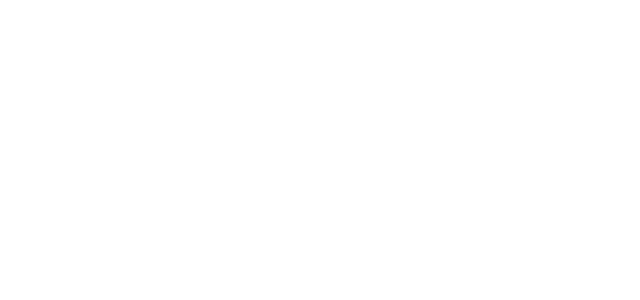
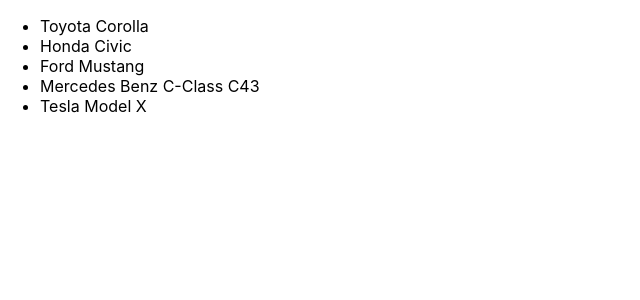
Before and after one commit to MikeBendorf11/ReactPros, a React (Create React App) app: page / in a window 1280 px wide. Shown: the top 300 px of the page, without its empty margins (0-640 px from the left). Built offline with nearby package versions, Linux system fonts and the light colour scheme.

Commit message:
arr.map returns list of <li> items

```diff
--- a/src/index.js
+++ b/src/index.js
@@ -6,13 +6,18 @@
 import car from './cars';
 
 function CarList(props){
-  const list = props.car;
-  const aList = (
-    list.forEach(l =>
-      <li key={l.brand}>
-      {l.brand}
-    </li>
-  ));
+
+  var arr = []
+  props.car.forEach((l) => {
+    console.log(l.brand);
+    arr.push(l.brand + ' ' + l.make)
+  })
+
+  const aList = arr.map(c=>
+  <li key={c}>
+    {c}
+  </li>
+  )
 
   return(
     <ul>
@@ -21,6 +26,7 @@
   )
 }
 const cars = car;
+//console.log(cars);
 ReactDOM.render(<CarList car={cars}/>, document.getElementById('root'));
 
 // If you want your app to work offline and load faster, you can change
```
